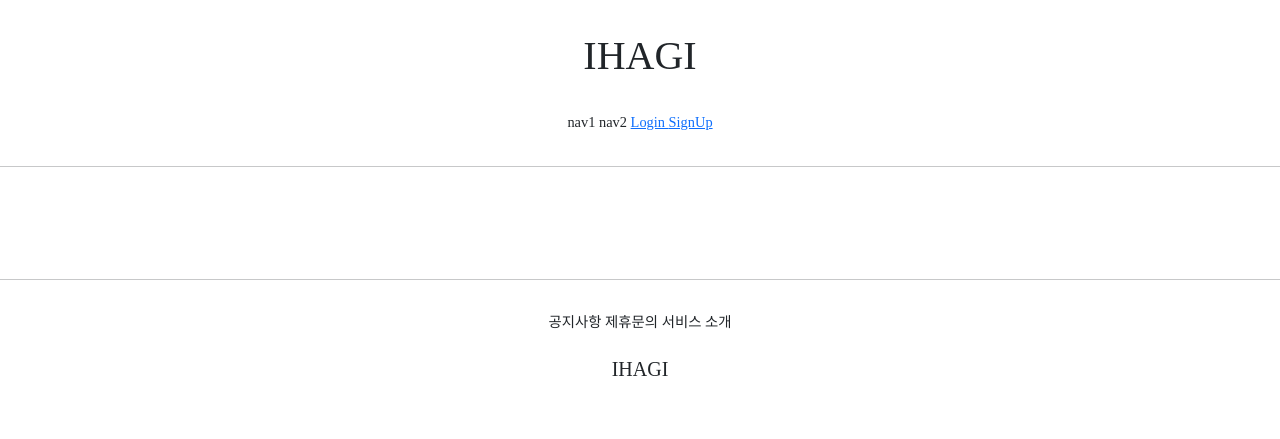
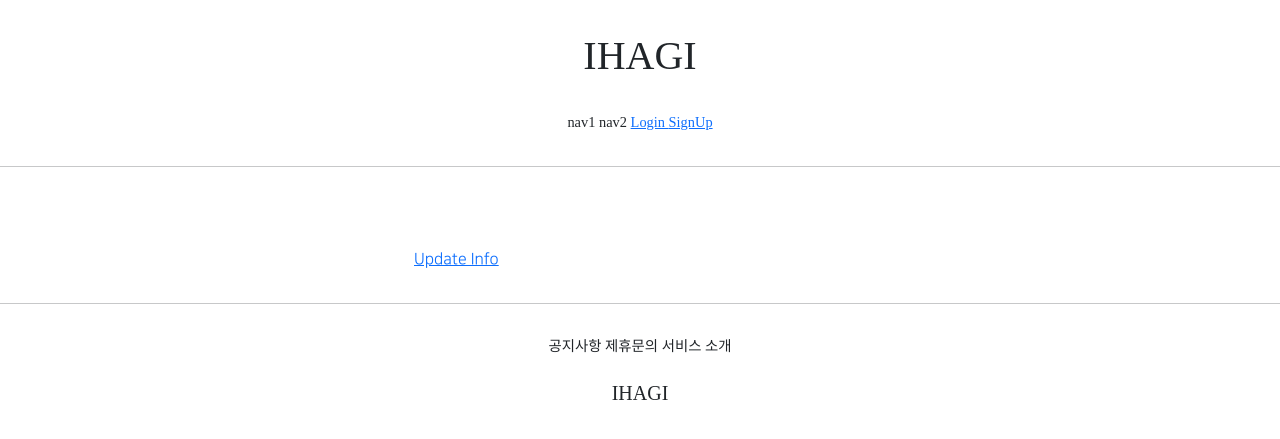
Before and after one commit to IHAGI-c/super-system, a Django app: template accountapp/templates/accountapp/detail.html in a window 1280 px wide. Shown: the top 439 px of the page. Run offline with Django 3.2, Linux system fonts and the light colour scheme; the template is opened without the code that fills it, so the values that code supplies are empty; parts of the project's set-up code (start-up, migrations or seed data) failed here and were passed over; some libraries are stand-ins or nearby versions.

Commit message:
7/19 class_2_1

```diff
--- a/accountapp/templates/accountapp/detail.html
+++ b/accountapp/templates/accountapp/detail.html
@@ -9,6 +9,11 @@
         <div>
             {{ target_user.date_joined }}
         </div>
+        <div>
+            <a href="{% url 'accountapp:update' pk=target_user.pk %}">
+                Update Info
+            </a>
+        </div>
     </div>
 
 {% endblock %}
--- a/accountapp/urls.py
+++ b/accountapp/urls.py
@@ -1,7 +1,7 @@
 from django.contrib.auth.views import LoginView, LogoutView
 from django.urls import path
 
-from accountapp.views import hello_world, AccountCreateView, AccountDetailView
+from accountapp.views import hello_world, AccountCreateView, AccountDetailView, AccountUpdateView
 
 app_name = 'accountapp'
 
@@ -15,5 +15,6 @@ urlpatterns = [
 
     path('create/', AccountCreateView.as_view(), name='create'),
 
-    path('detail/<int:pk>', AccountDetailView.as_view(), name='detail')
+    path('detail/<int:pk>', AccountDetailView.as_view(), name='detail'),
+    path('update/<int:pk>', AccountUpdateView.as_view(), name='update'),
 ]
```
Also changed, not shown: accountapp/views.py (+8 -1 lines).
